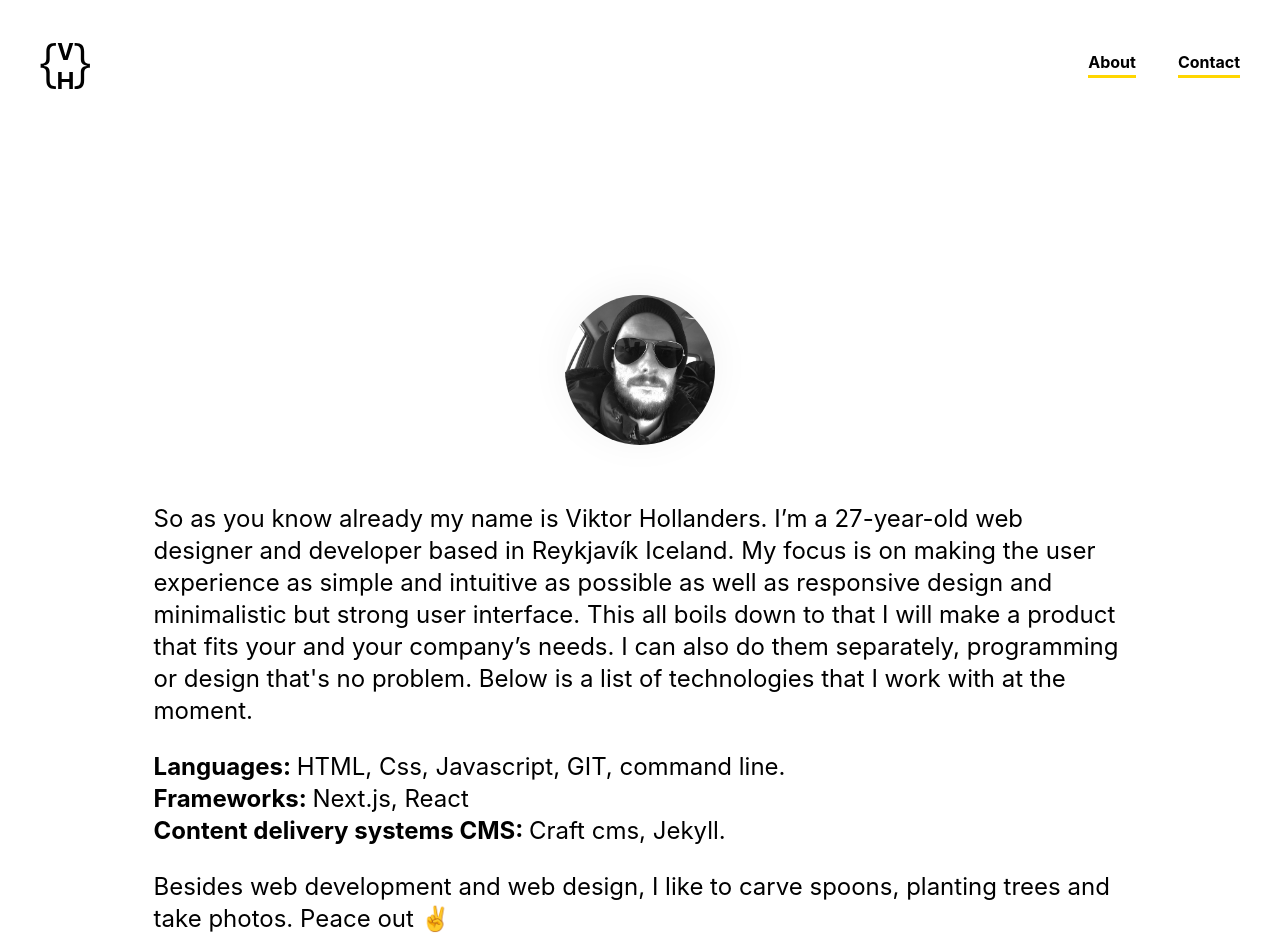
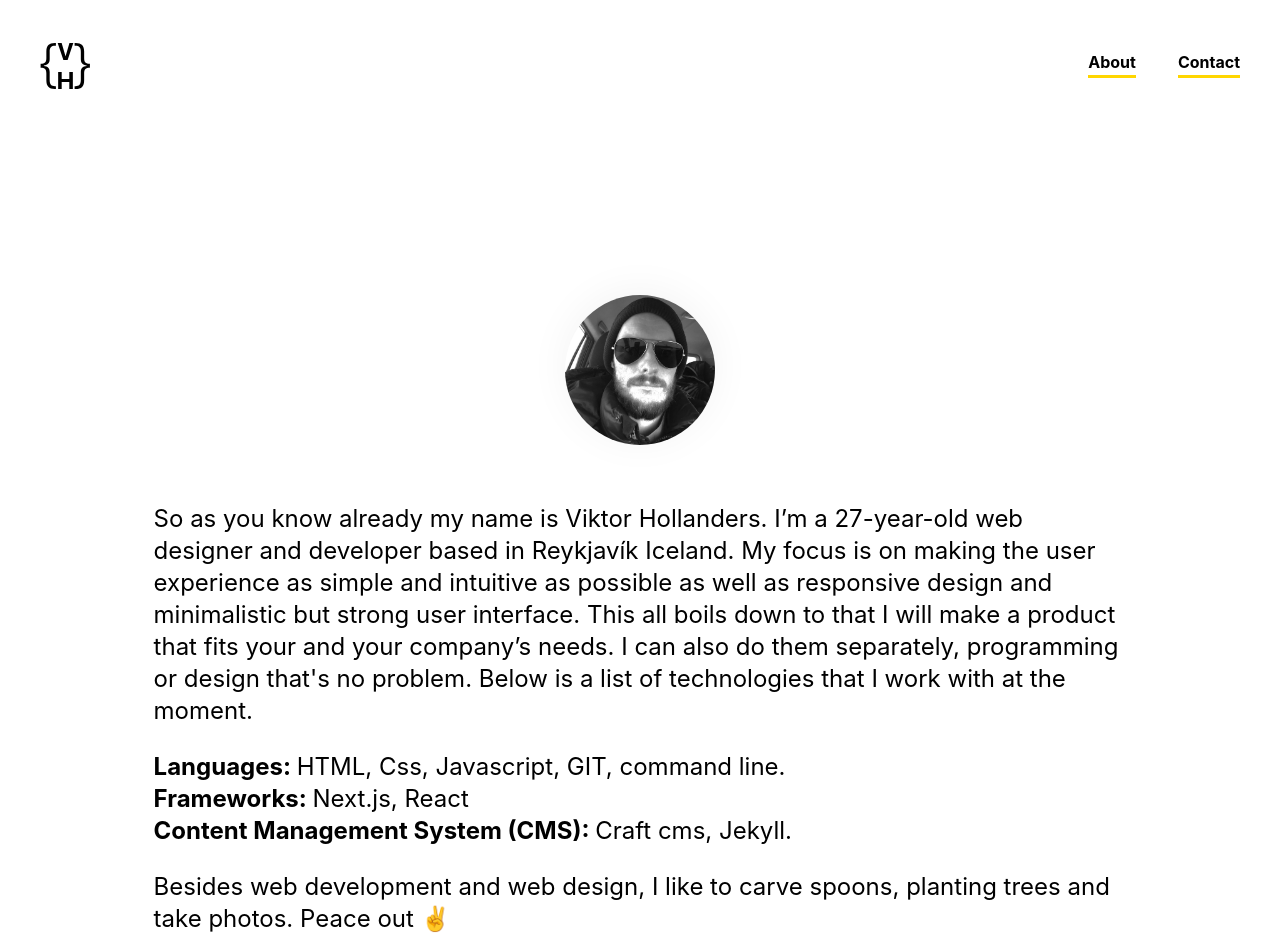
Before and after one commit to viktorhollanders/viktorhollanders-nextjs, a Next.js app: page /about in a window 1280 px wide. Shown: the top 952 px of the page. Built offline with nearby package versions, Linux system fonts and the light colour scheme.

Commit message:
cdm to cms

```diff
--- a/pages/about.js
+++ b/pages/about.js
@@ -25,7 +25,7 @@ export default function About() {
           <br />
           <strong>Frameworks: </strong> Next.js, React
           <br />
-          <strong>Content delivery systems CMS: </strong> Craft cms, Jekyll.
+          <strong>Content Management System (CMS): </strong> Craft cms, Jekyll.
         </p>
         <p>
           Besides web development and web design, I like to carve spoons,
```
